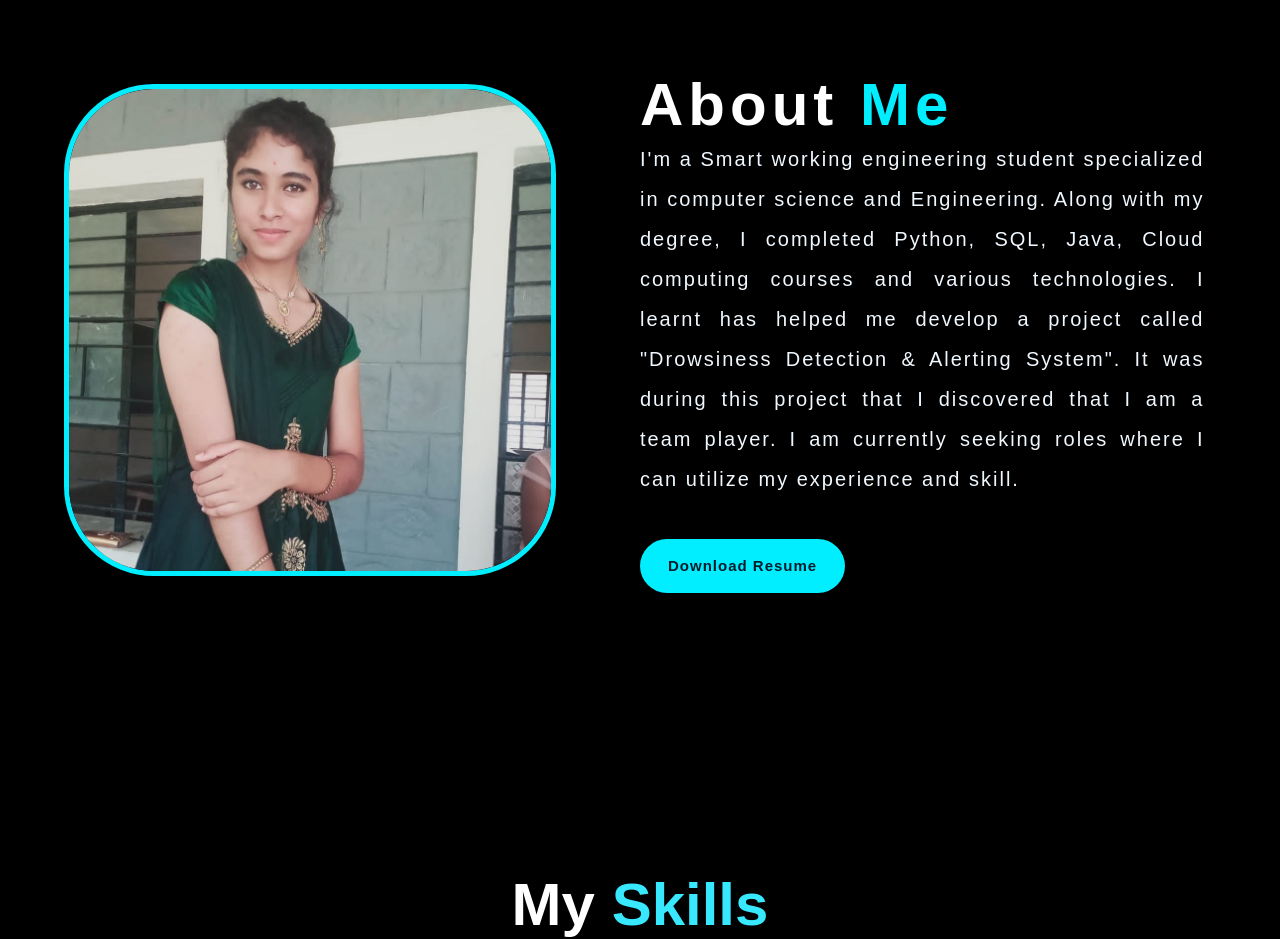
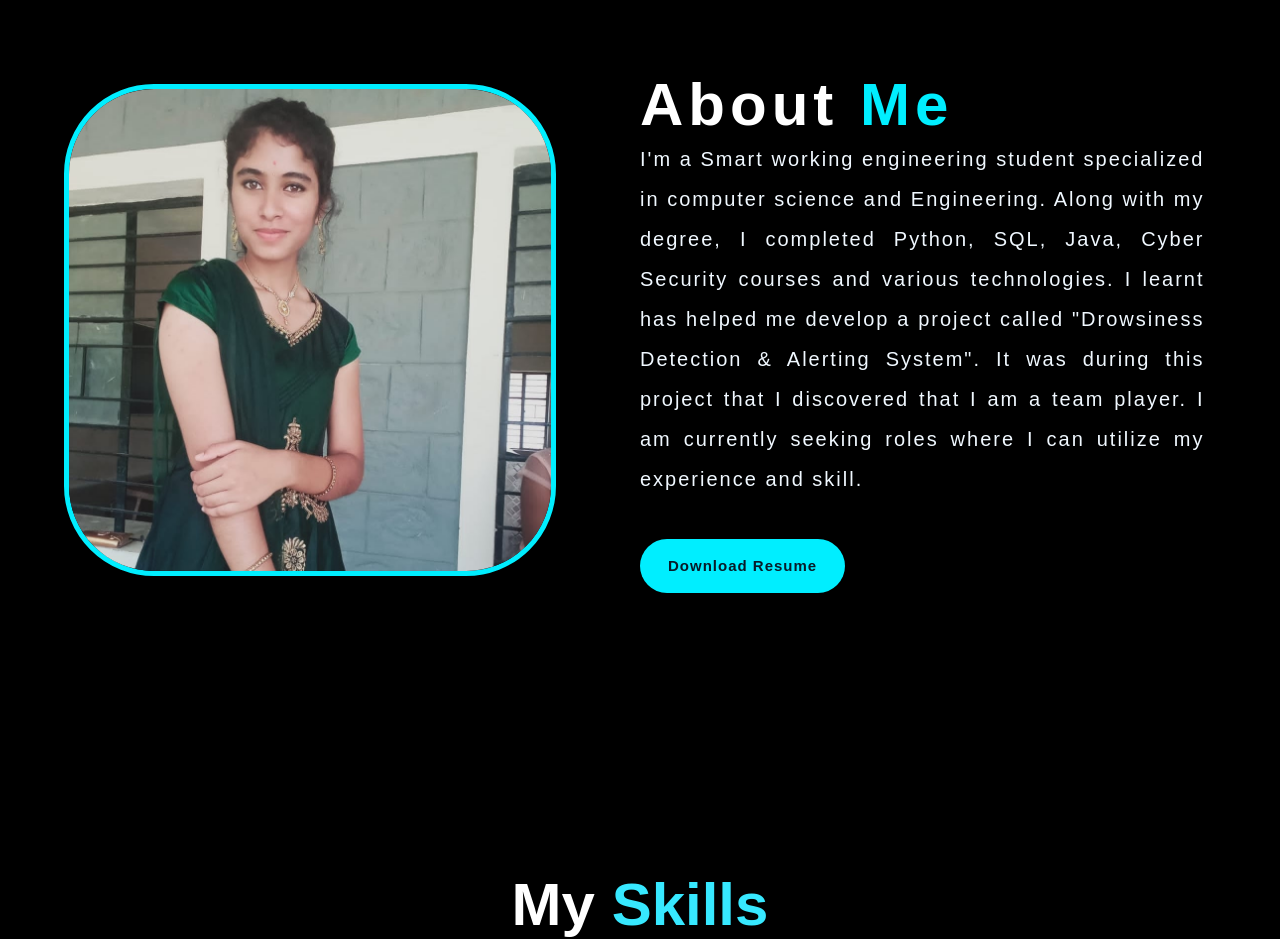
Before and after one commit to Aishwarya-KB-Gowda/Aishwarya-KB-Gowda.github.io, a plain HTML site: page index.html in a window 1280 px wide. Shown: the part 800-1739 px from the top of the page. Drawn offline with nearby package versions, Linux system fonts and the light colour scheme.

Commit message:
Update index.html

```diff
--- a/index.html
+++ b/index.html
@@ -58,7 +58,7 @@
                 <div class="about-text">
                     <h2>About <span>Me</span></h2>
                     <p>I'm a Smart working engineering student specialized in computer science and Engineering.
-                        Along with my degree, I completed Python, SQL, Java, Cloud computing courses and various technologies.
+                        Along with my degree, I completed Python, SQL, Java, Cyber Security courses and various technologies.
                         I learnt has helped me develop a project called "Drowsiness Detection & Alerting System".
                         It was during this project that I discovered that I am a team player.
                         I am currently seeking roles where I can utilize my experience and skill.<br>
```
